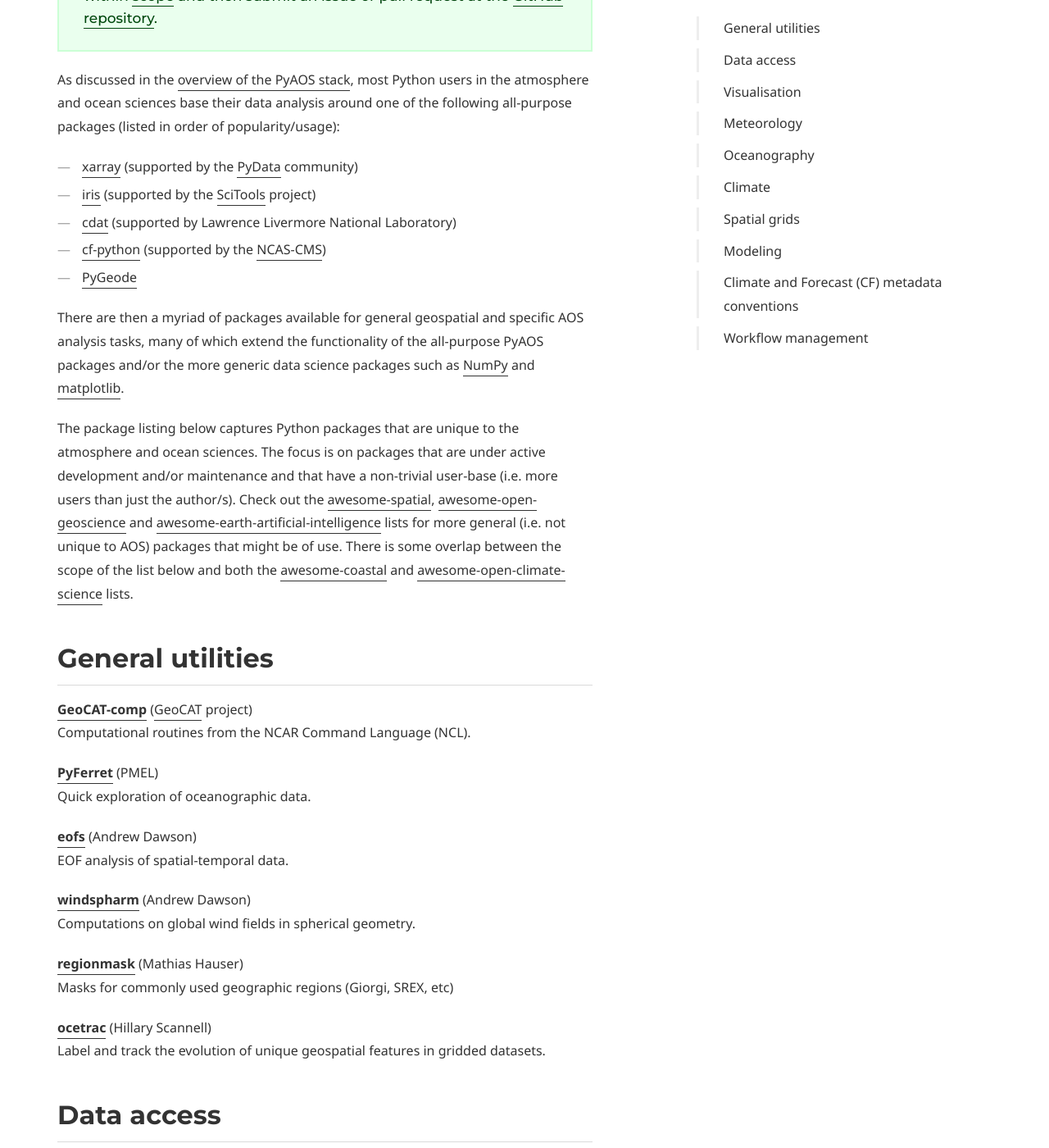
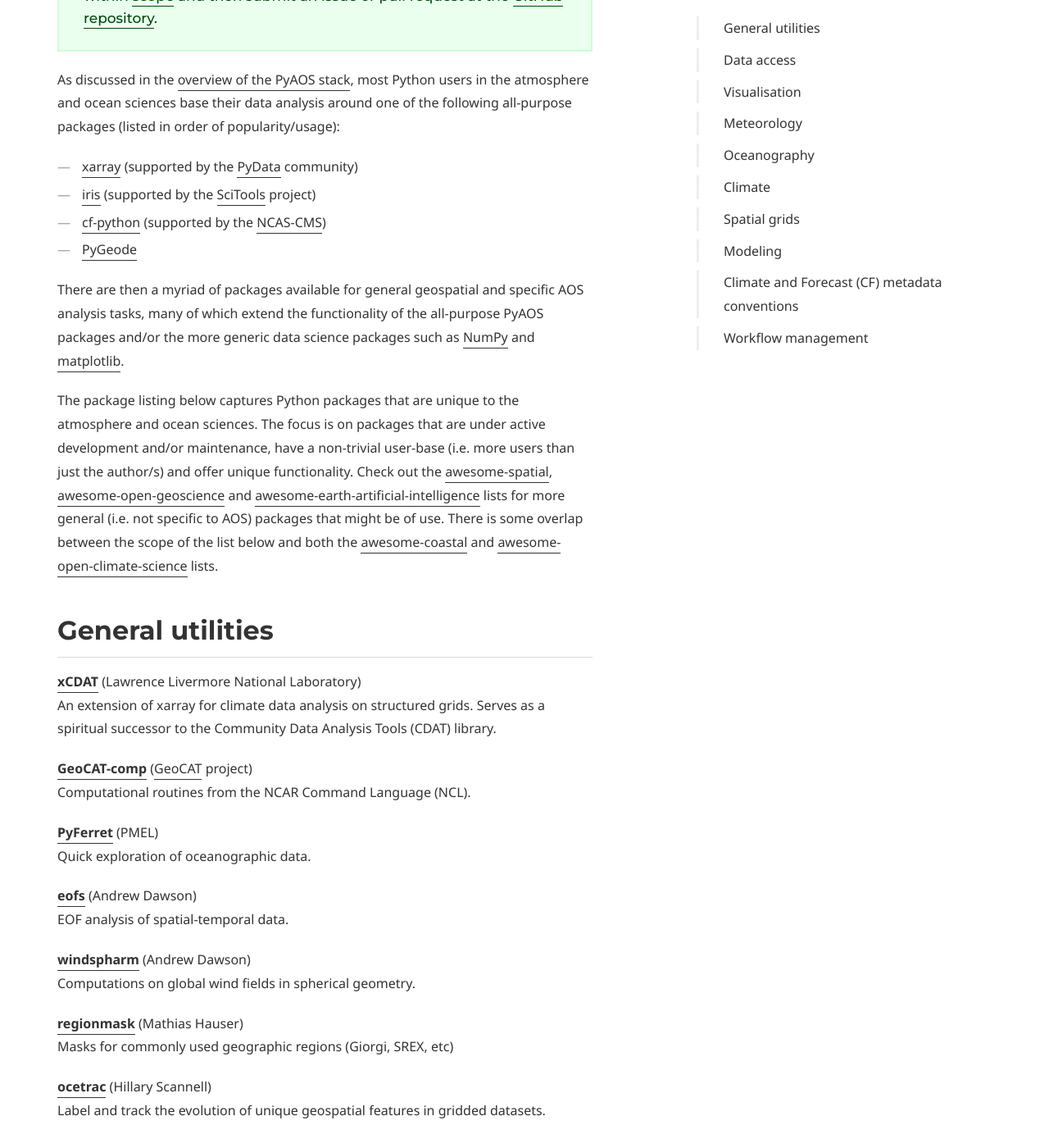
Before and after one commit to PyAOS/pyaos.github.io, a Jekyll site: the page built from packages.md, in a window 1280 px wide and 1400 px high, scrolled down 761 px. Shown: the whole window at 82% size. Built offline with Jekyll 4.4.1, drawn with Linux system fonts in a browser that asks for light colours; some web fonts are replaced.

Commit message:
CDAT to xCDAT

```diff
--- a/packages.md
+++ b/packages.md
@@ -37,7 +37,6 @@
 (listed in order of popularity/usage):
 * [xarray](http://xarray.pydata.org/en/stable/) (supported by the [PyData](https://pydata.org/) community)
 * [iris](https://scitools.org.uk/iris/docs/latest/) (supported by the [SciTools](https://scitools.org.uk/) project)
-* [cdat](https://cdat.llnl.gov/) (supported by Lawrence Livermore National Laboratory)
 * [cf-python](https://ncas-cms.github.io/cf-python/) (supported by the [NCAS-CMS](https://cms.ncas.ac.uk/))
 * [PyGeode](https://pygeode.github.io/)
 
@@ -47,17 +46,21 @@
 and [matplotlib](https://matplotlib.org/).
 
 The package listing below captures Python packages that are unique to the atmosphere and ocean sciences.
-The focus is on packages that are under active development and/or maintenance and
-that have a non-trivial user-base (i.e. more users than just the author/s).
+The focus is on packages that are under active development and/or maintenance,
+have a non-trivial user-base (i.e. more users than just the author/s) and offer unique functionality.
 Check out the [awesome-spatial](https://github.com/RoboDonut/awesome-spatial#readme),
 [awesome-open-geoscience](https://github.com/softwareunderground/awesome-open-geoscience#readme)
 and [awesome-earth-artificial-intelligence](https://github.com/ESIPFed/Awesome-Earth-Artificial-Intelligence/blob/master/README.md)
-lists for more general (i.e. not unique to AOS) packages that might be of use.
+lists for more general (i.e. not specific to AOS) packages that might be of use.
 There is some overlap between the scope of the list below and both the
 [awesome-coastal](https://github.com/chrisleaman/awesome-coastal#readme) and
 [awesome-open-climate-science](https://github.com/pangeo-data/awesome-open-climate-science#readme) lists.
 
 ## General utilities
+
+**[xCDAT](https://xcdat.readthedocs.io/en/latest/)** (Lawrence Livermore National Laboratory)
+An extension of xarray for climate data analysis on structured grids.
+Serves as a spiritual successor to the Community Data Analysis Tools (CDAT) library.
 
 **[GeoCAT-comp](https://geocat-comp.readthedocs.io/en/latest/)** ([GeoCAT](https://geocat.ucar.edu/) project)
 Computational routines from the NCAR Command Language (NCL).
```
